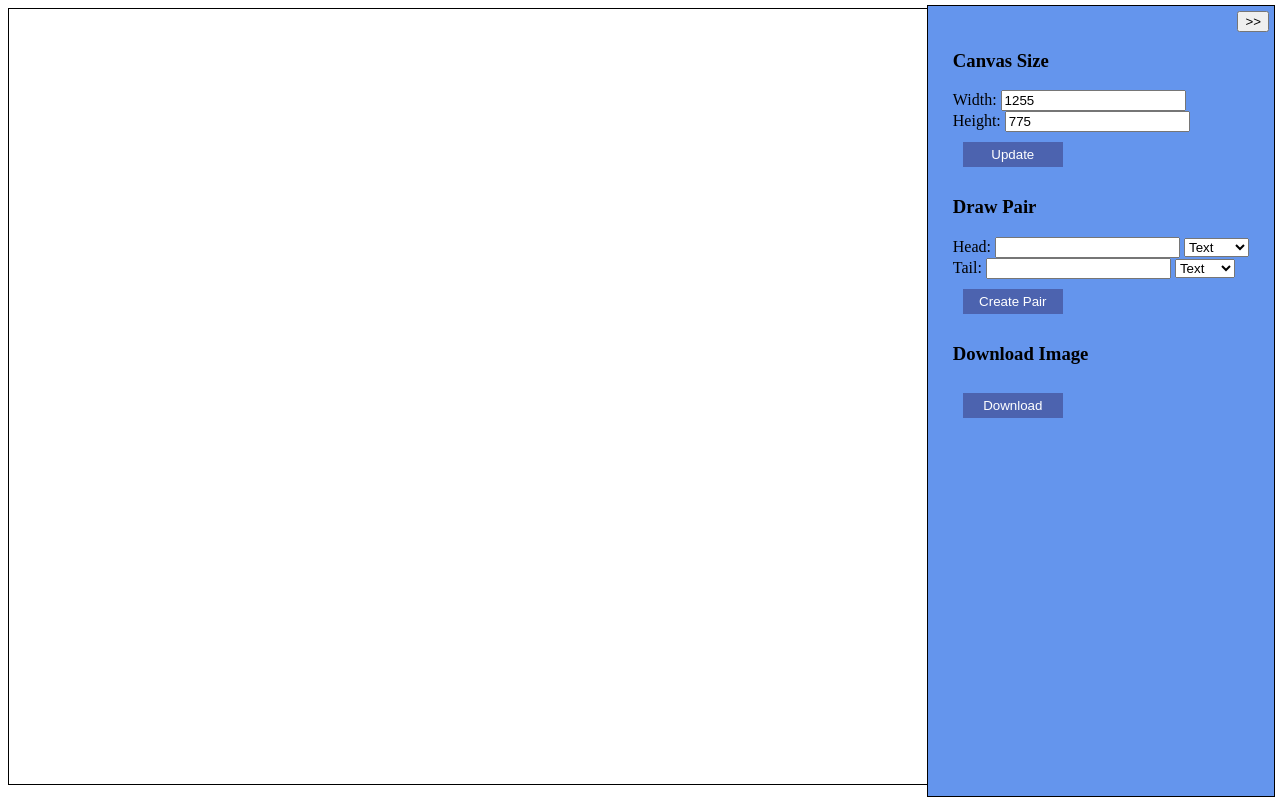
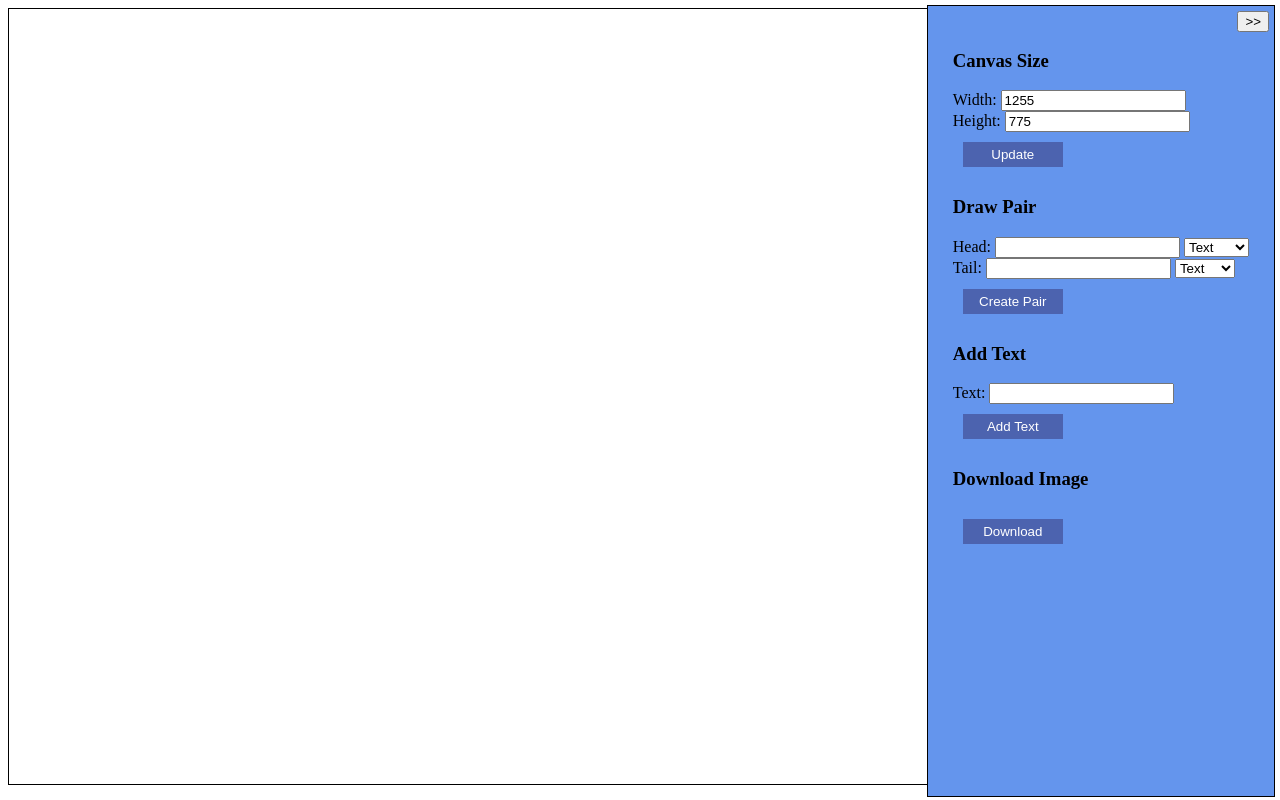
Before and after one commit to samuelfangjw/box-and-pointer, a plain HTML site: page index.html in a window 1280 px wide. Drawn offline with Linux system fonts and the light colour scheme.

Commit message:
added add text feature

```diff
--- a/index.html
+++ b/index.html
@@ -54,6 +54,12 @@
 
     <button class="button" onclick="createPair()">Create Pair</button>
 
+    <h3 class="section-header">Add Text</h3>
+    <label for="add-text">Text:</label>
+    <input type="text" id="add-text"/>
+    <br/>
+    <button class="button" onclick="addText()">Add Text</button>
+
     <h3 class="section-header">Download Image</h3>
     <button class="button" id="download" onclick="downloadImage()">Download</button>
   </div>
--- a/script.js
+++ b/script.js
@@ -14,6 +14,7 @@ var open = document.getElementById("open");
 var settings = document.getElementById("settings");
 var head = document.getElementById("head");
 var tail = document.getElementById("tail");
+var text = document.getElementById("add-text");
 var headSelect = document.getElementById("headSelect");
 var tailSelect = document.getElementById("tailSelect");
 var mycanvas = document.getElementById("myCanvas");
@@ -333,3 +334,22 @@ function downloadImage() {
   document.body.appendChild(a);
   a.click();
 }
+
+// Add text
+function addText() {
+  $('canvas').drawText({
+    draggable: true,
+    fillStyle: '#000',
+    strokeWidth: 2,
+    x: 150, y: 100,
+    fontSize: 18,
+    fontFamily: 'Verdana, sans-serif',
+    text: text.value,
+    updateDragX: function (layer, x) {
+      return nearest(x, 10);
+    },
+    updateDragY: function (layer, y) {
+      return nearest(y, 10);
+    },
+  });
+}
```
